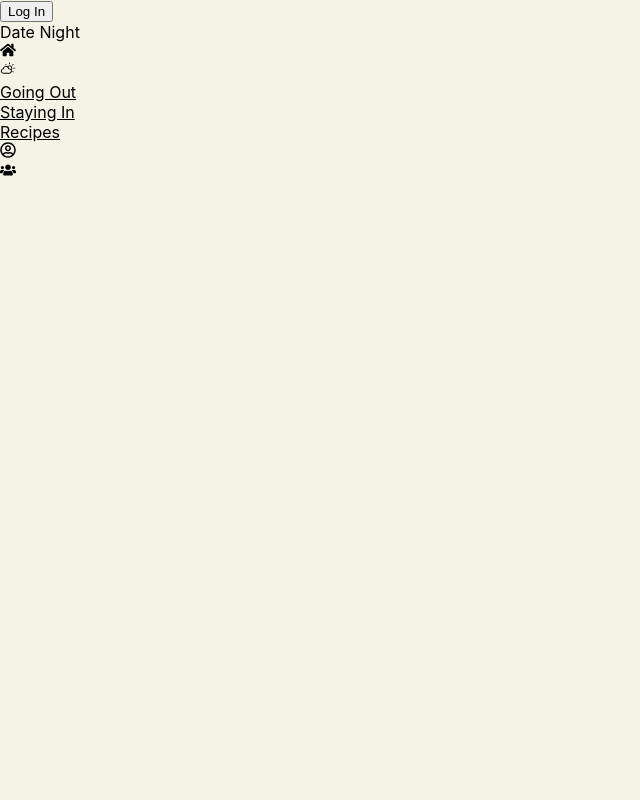
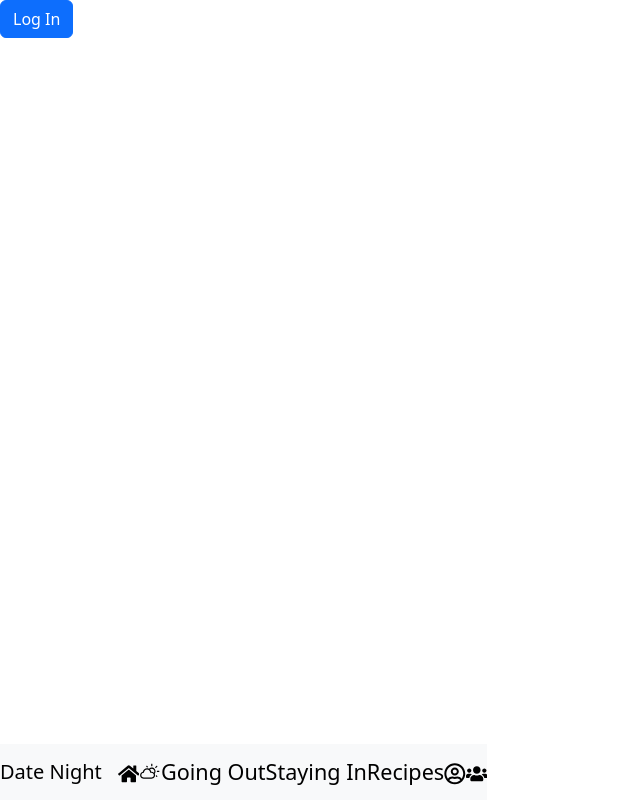
Before and after one commit to Date-Planner/React_DateNightApp-, a React (Create React App) app: page / in a window 1280 px wide. Shown: the whole page, without its empty margins (0-640 px from the left). Built offline with nearby package versions, Linux system fonts and the light colour scheme; no server answers.

Commit message:
set up form for staying in with radio buttons and disabling mechanism. Added css for nav so it is fixed at the buttom. Updated log in log out buttons with react components.

```diff
--- a/src/App.js
+++ b/src/App.js
@@ -9,12 +9,12 @@ import Team from './components/Team';
 import Nav from './components/Nav';
 import Weather from './components/Weather';
 import Recipes from './components/Recipes';
-import { Button } from 'react-bootstrap';
-
+import 'bootstrap/dist/css/bootstrap.min.css';
 import LoginButton from './components/Login';
 import LogoutButton from './components/Logout';
 import { withAuth0 } from "@auth0/auth0-react";
 import TempProfile from './components/TempProfile';
+import "./css/app.css";
 
 
 import {
@@ -33,8 +33,7 @@ class App extends React.Component {
         lat: 0,
         lon: 0,
       }
-    }
-  }
+  }};
 
 
   handleGeolocationAPI = (position) => {
@@ -50,33 +49,25 @@ class App extends React.Component {
   getLocation = () => {
     navigator.geolocation.getCurrentPosition(this.handleGeolocationAPI);
     //this is cleared every time the page is reset. Need mechanism to cache location for a few minutes while
-  }
-
-
+  };
 
 
   render() {
-    console.log(this.state.location.lat);
+    console.log(this.state.lat);
     return (
       <>
         <Router>
           {
             this.props.auth0.isAuthenticated ?
               <>
+              <div className='headerDiv'>
                 <TempProfile />
                 <LogoutButton />
-                <Button variant="primary" onClick={this.getLocation}>GetLocation</Button>
-                {this.state.location.lat ?
-                  <>
-                    <p>Latitude: {this.state.location.lat}</p>
-                    <p>Longitude: {this.state.location.lon}</p>
-                  </>
-                  : false
-                }
+              </div>
                 <Routes>
                   <Route
                     exact path='/'
-                    element={<Home />}
+                    element={<Home getLocation = {this.getLocation} location={this.state.location}/>}
                   >
                   </Route>
                   <Route
@@ -113,8 +104,10 @@ class App extends React.Component {
                 <Nav />
               </>
               :
-             <> <LoginButton />
-              <Nav /></>
+             <>
+             <LoginButton />
+              <Nav className = "navBar"/>
+              </>
           }
         </Router>
       </>
--- a/src/components/Home.js
+++ b/src/components/Home.js
@@ -1,9 +1,24 @@
 import React from "react";
+import { Button } from 'react-bootstrap';
+
 
 class Home extends React.Component {
+
+
     render() {
         return (
-            <p>Home coming soon</p>
+            <>
+            <br />
+            <Button variant="primary" onClick={() => this.props.getLocation()}>GetLocation</Button>
+            {
+            this.props.location.lat ?
+                <>
+                  <p>Latitude: {this.props.location.lat}</p>
+                  <p>Longitude: {this.props.location.lon}</p>
+                </>
+                : <p> Load Coordinates</p>
+            }
+              </>
         )
     }
 }
--- a/src/components/Login.js
+++ b/src/components/Login.js
@@ -1,10 +1,12 @@
 import { useAuth0 } from "@auth0/auth0-react";
 import React from "react";
+import { Button } from "react-bootstrap";
+
 
 const LoginButton = () => {
   const { loginWithRedirect } = useAuth0();
 
-  return <button onClick={() => loginWithRedirect()}>Log In</button>;
+  return <Button variant="primary" onClick={() => loginWithRedirect()}>Log In</Button>;
 };
 
 export default LoginButton;
--- a/src/components/Logout.js
+++ b/src/components/Logout.js
@@ -1,13 +1,15 @@
 import { useAuth0 } from "@auth0/auth0-react";
 import React from "react";
+import Button from 'react-bootstrap/Button';
+
 
 const LogoutButton = () => {
   const { logout } = useAuth0();
 
   return (
-    <button onClick={() => logout({ logoutParams: { returnTo: window.location.origin } })}>
+    <Button variant="primary" onClick={() => logout({ logoutParams: { returnTo: window.location.origin } })}>
       Log Out
-    </button>
+    </Button>
   );
 };
 
--- a/src/components/Nav.js
+++ b/src/components/Nav.js
@@ -13,9 +13,9 @@ import { FaUsers } from "react-icons/fa";
 class Nav extends React.Component {
   render() {
     return (
-      <Navbar collapseOnSelect expand="lg" bg="dark" variant="dark">
-        <Navbar.Brand>Date Night</Navbar.Brand>
-        <NavItem><Link to="home" style={{color: 'black'}} className="nav-link"><FaHome /></Link></NavItem>
+      <Navbar className = "navBar" collapseOnSelect expand="lg" bg="light" variant="dark">
+        <Navbar.Brand style={{color: 'black'}}>Date Night</Navbar.Brand>
+        <NavItem><Link to="/" style={{color: 'black'}} className="nav-link"><FaHome /></Link></NavItem>
         <NavItem><Link to="weather" style={{color: 'black'}} className="nav-link"><WiDayCloudy /></Link></NavItem>
         <NavItem><Link to="go-out" style={{color: 'black'}} className="nav-link">Going Out</Link></NavItem>
         <NavItem><Link to="stay-in" style={{color: 'black'}} className="nav-link">Staying In</Link></NavItem>
--- a/src/components/StayIn.js
+++ b/src/components/StayIn.js
@@ -1,10 +1,73 @@
 import React from "react";
+import Form from 'react-bootstrap/Form';
+// import { useState } from 'react';
+
+import { ToggleButton, ButtonGroup } from "react-bootstrap";
+
 
 class StayIn extends React.Component {
+
+    constructor(props){
+        super(props);
+        this.state = {
+            selection: '1',
+            displayToggle: false,
+        }
+    }
+
+    setRadioValue = (eventTargeted) => {
+
+        let displayState = eventTargeted % 2 ? false : true
+
+        this.setState({
+            selection: eventTargeted,
+            displayToggle: displayState,
+        });
+    }
+
+
     render() {
+        const radios = [
+            { name: 'YES', value: '1' },
+            { name: 'NO', value: '2' },
+          ];
+
         return (
-            <p>StayIn coming soon</p>
-        )
+            <>
+                <Form.Group className="mb-3">
+                    <>
+                        <ButtonGroup>
+                            {radios.map((radio, idx) => (
+                                <ToggleButton
+                                    key={idx}
+                                    id={`radio-${idx}`}
+                                    type="radio"
+                                    variant={idx % 2 ? 'outline-danger' : 'outline-success'}
+                                    name="radio"
+                                    value={radio.value}
+                                    checked={this.state.selection === radio.value}
+                                    onChange={(e) => this.setRadioValue(e.currentTarget.value)}
+                                >
+                                    {radio.name}
+                                </ToggleButton>
+                            ))}
+                        </ButtonGroup>
+                    </>
+                    <p>{this.state.selection}</p>
+                    <Form.Label>Disabled input</Form.Label>
+                    <Form.Control placeholder="Disabled input" disabled={this.state.displayToggle} />
+                </Form.Group>
+                <Form.Group className="mb-3">
+                    <Form.Label>Disabled select menu</Form.Label>
+                    <Form.Select disabled>
+                        <option>Disabled select</option>
+                    </Form.Select>
+                </Form.Group>
+                <Form.Group className="mb-3">
+                    <Form.Check type="checkbox" label="Can't check this" disabled />
+                </Form.Group>
+            </>
+        );
     }
 }
 
--- a/src/components/TempProfile.js
+++ b/src/components/TempProfile.js
@@ -3,6 +3,10 @@ import React from "react";
 
 const TempProfile = () => {
   const { user, isAuthenticated, isLoading } = useAuth0();
+
+  console.log(user);
+  console.log(isAuthenticated);
+  console.log(isLoading);
 
   if (isLoading) {
     return <div>Loading ...</div>;
--- /dev/null
+++ b/src/css/app.css
@@ -0,0 +1,14 @@
+.navbar{
+    display: flex;
+    position: fixed;
+    bottom: 0%;
+    font-size: 2.7vh;
+    align-items: center;
+    text-align: center;
+}
+
+.headerDiv{
+    display: flex;
+    /* align-items: center; */
+    justify-content: space-between;
+}
```
